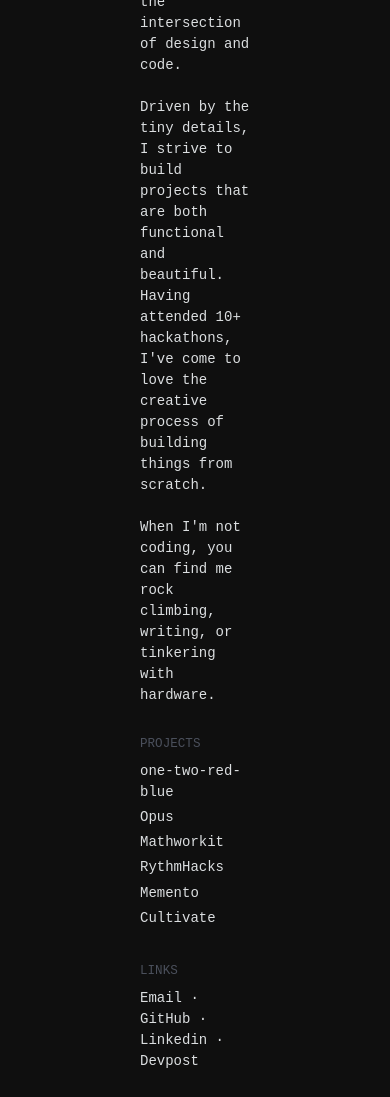
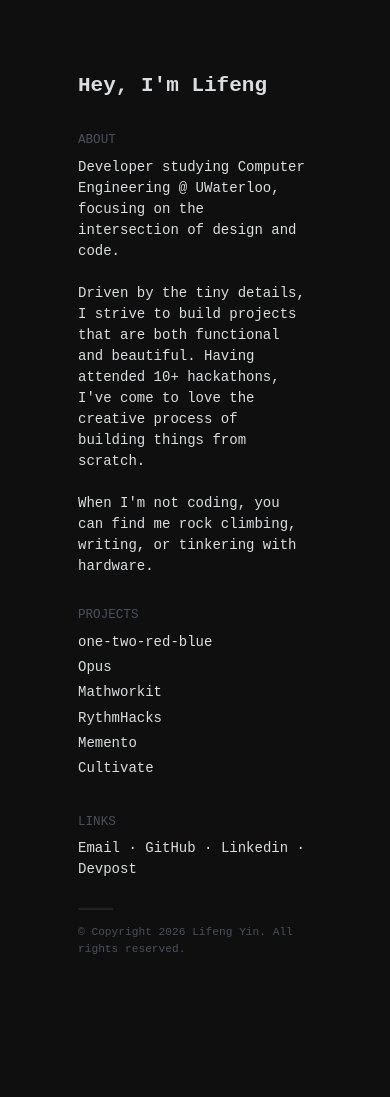
Before and after one commit to lifengyin/personal-website, an Astro site: page / in a window 390 px wide. Shown: the top 1097 px of the page. After the commit the page ends 1028 px from the top, so only its background shows below. Built offline with nearby package versions, Linux system fonts and the light colour scheme; Astro itself is replaced by a stand-in of ours; a web font is replaced by a local one.

Commit message:
style: responsive horizontal padding

```diff
--- a/src/layouts/BlogPost.astro
+++ b/src/layouts/BlogPost.astro
@@ -95,7 +95,7 @@ const { title, description, pubDate, updatedDate, heroImage } = Astro.props;
 									</div>
 								)
 							}
-							&nbsp;-&nbsp; 10 min read
+							&nbsp;-&nbsp; 5 min read
 						</div>
 						<hr />
 					</div>
--- a/src/pages/index.astro
+++ b/src/pages/index.astro
@@ -34,7 +34,8 @@ import '@fontsource/commit-mono/300.css';
 			  }
 
 			  main {
-				padding: 0 18rem;
+				padding: 0 20%;
+				max-height: 100vh;
 
 				display: flex;
 				flex-direction: column;
@@ -43,16 +44,22 @@ import '@fontsource/commit-mono/300.css';
 				color: #dbdee0;
 			  }
 
-			  @media (max-width: 640px) {
+			  @media (max-width: 480px) {
 				main {
-				  padding: 5rem;
+				  padding-top: 5rem;
 				}
+
+				p#copyright {
+					margin-bottom: 5rem;
+				}
+				/* body {
+					padding-bottom: 150rem;
+				} */
 			  }
 
 			  @media (max-width: 1024px) {
 				main {
-				  padding: 10rem;
-				  margin-top: 5rem;
+				  /* padding-top: 5rem; */
 				}
 			  }
 
```
